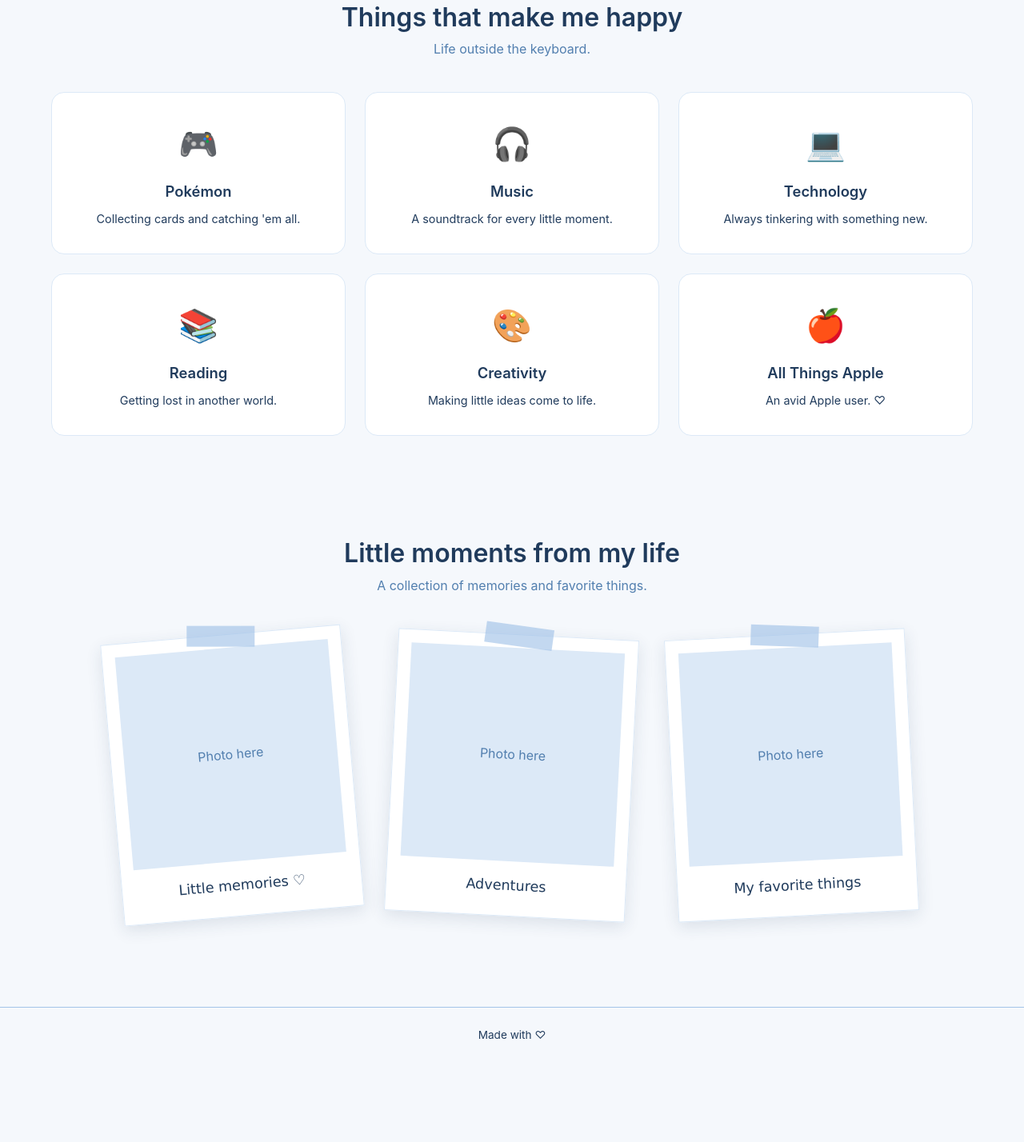
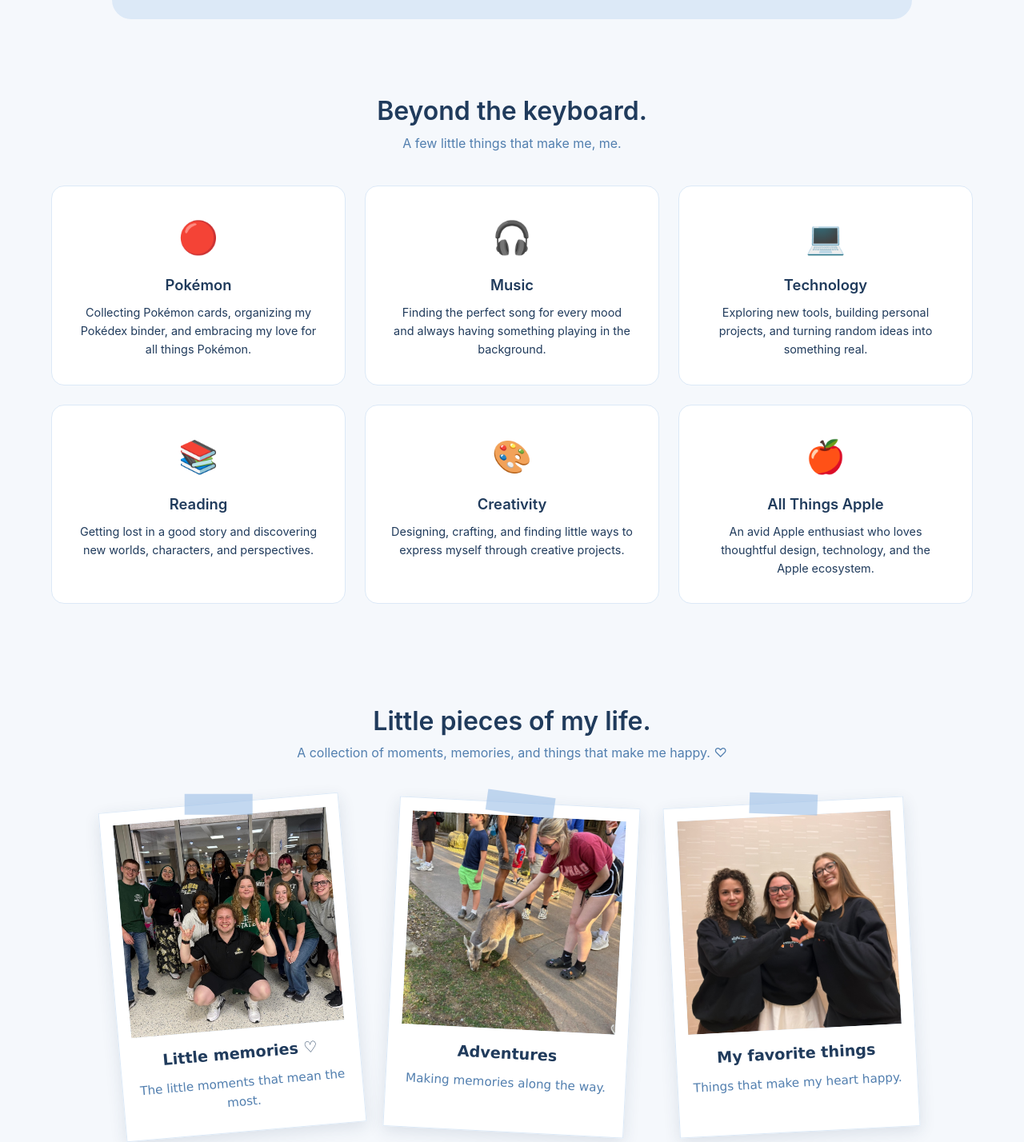
Before and after one commit to kkoppin001/kkoppin001.github.io, a plain HTML site: page about.html in a window 1280 px wide. Shown: the part 1372-2800 px from the top of the page at 80% size. Before the commit the page ends 2701 px from the top, so only its background shows below. Drawn offline with Linux system fonts and the light colour scheme.

Commit message:
added images and little captions

```diff
--- a/about.html
+++ b/about.html
@@ -4,9 +4,9 @@
     <meta charset="UTF-8">
     <meta name="viewport" content="width=device-width, initial-scale=1.0">
 
-    <meta name="description" content="Get to know Kalli Koppin beyond the keyboard.">
+    <meta name="description" content="Get to know Kalli Koppin, her interests, passions, and personal mission.">
 
-    <title>Kalli Koppin | About Me</title>
+    <title>Kalli Koppin | About</title>
 
     <link rel="stylesheet" href="css/styles.css">
     <script src="js/main.js" defer></script>
@@ -61,16 +61,29 @@
 
         </section>
 
-        <!-- Personal Biography -->
+        <!-- About Me -->
         <section class="about-intro">
 
             <figure class="polaroid about-polaroid">
 
                 <div class="polaroid-photo">
-                    Your photo here
+                    <img
+                        src="assets/images/about/about-me.jpg"
+                        alt="Portrait of Kalli Koppin"
+                    >
                 </div>
 
-                <figcaption>That's me! ♡</figcaption>
+                <figcaption>
+
+                    <span class="polaroid-title">
+                        That's me! ♡
+                    </span>
+
+                    <span class="polaroid-description">
+                        A little glimpse of the person behind the screen.
+                    </span>
+
+                </figcaption>
 
             </figure>
 
@@ -80,33 +93,35 @@
 
                 <p>
                     I'm Kalli, a Computer Science graduate and
-                    Cybersecurity master's student at Wright
-                    State University.
+                    Cybersecurity master's student at Wright State
+                    University with a passion for technology,
+                    creativity, and continuous learning.
                 </p>
 
                 <p>
-                    I enjoy building software, solving problems,
-                    exploring new technologies, and finding ways
-                    to make everyday life a little easier.
+                    I love building software, exploring new technologies,
+                    and finding ways to make everyday things a little
+                    easier through code. I'm especially interested in
+                    software development, automation, and cybersecurity.
                 </p>
 
                 <p>
-                    Beyond technology, I am passionate about
-                    leadership, personal growth, creativity,
-                    and making meaningful connections with others.
+                    Beyond technology, I'm passionate about leadership,
+                    personal growth, and creating meaningful connections
+                    with the people around me.
                 </p>
 
                 <p>
-                    There's a lot more to me than what you'll
-                    find on my resume, and this little corner
-                    of the internet is where I get to share it.
+                    When I'm not behind a keyboard, you can usually find
+                    me collecting Pokémon cards, listening to music,
+                    reading, or finding a new creative project to start.
                 </p>
 
             </div>
 
         </section>
 
-        <!-- Personal Mission -->
+        <!-- Personal Mission Statement -->
         <section class="mission-section">
 
             <div class="mission-card">
@@ -128,51 +143,110 @@
 
         </section>
 
-        <!-- Hobbies and Interests -->
+        <!-- Personal Interests -->
         <section class="interests-section">
 
             <div class="section-heading">
-                <h2>Things that make me happy</h2>
-                <p>Life outside the keyboard.</p>
+
+                <h2>Beyond the keyboard.</h2>
+
+                <p>
+                    A few little things that make me, me.
+                </p>
+
             </div>
 
             <div class="interests-grid">
 
-                <div class="interest-card">
-                    <span class="interest-icon">🎮</span>
+                <!-- Pokémon -->
+                <article class="interest-card">
+
+                    <span class="interest-icon">🔴</span>
+
                     <h3>Pokémon</h3>
-                    <p>Collecting cards and catching 'em all.</p>
-                </div>
 
-                <div class="interest-card">
+                    <p>
+                        Collecting Pokémon cards, organizing my
+                        Pokédex binder, and embracing my love
+                        for all things Pokémon.
+                    </p>
+
+                </article>
+
+                <!-- Music -->
+                <article class="interest-card">
+
                     <span class="interest-icon">🎧</span>
+
                     <h3>Music</h3>
-                    <p>A soundtrack for every little moment.</p>
-                </div>
 
-                <div class="interest-card">
+                    <p>
+                        Finding the perfect song for every mood
+                        and always having something playing
+                        in the background.
+                    </p>
+
+                </article>
+
+                <!-- Technology -->
+                <article class="interest-card">
+
                     <span class="interest-icon">💻</span>
+
                     <h3>Technology</h3>
-                    <p>Always tinkering with something new.</p>
-                </div>
 
-                <div class="interest-card">
+                    <p>
+                        Exploring new tools, building personal
+                        projects, and turning random ideas
+                        into something real.
+                    </p>
+
+                </article>
+
+                <!-- Reading -->
+                <article class="interest-card">
+
                     <span class="interest-icon">📚</span>
+
                     <h3>Reading</h3>
-                    <p>Getting lost in another world.</p>
-                </div>
 
-                <div class="interest-card">
+                    <p>
+                        Getting lost in a good story and
+                        discovering new worlds, characters,
+                        and perspectives.
+                    </p>
+
+                </article>
+
+                <!-- Creativity -->
+                <article class="interest-card">
+
                     <span class="interest-icon">🎨</span>
+
                     <h3>Creativity</h3>
-                    <p>Making little ideas come to life.</p>
-                </div>
 
-                <div class="interest-card">
+                    <p>
+                        Designing, crafting, and finding little
+                        ways to express myself through
+                        creative projects.
+                    </p>
+
+                </article>
+
+                <!-- Apple -->
+                <article class="interest-card">
+
                     <span class="interest-icon">🍎</span>
+
                     <h3>All Things Apple</h3>
-                    <p>An avid Apple user. ♡</p>
-                </div>
+
+                    <p>
+                        An avid Apple enthusiast who loves
+                        thoughtful design, technology,
+                        and the Apple ecosystem.
+                    </p>
+
+                </article>
 
             </div>
 
@@ -182,25 +256,91 @@
         <section class="scrapbook-section">
 
             <div class="section-heading">
-                <h2>Little moments from my life</h2>
-                <p>A collection of memories and favorite things.</p>
+
+                <h2>Little pieces of my life.</h2>
+
+                <p>
+                    A collection of moments, memories,
+                    and things that make me happy. ♡
+                </p>
+
             </div>
 
             <div class="scrapbook-grid">
 
+                <!-- Little Memories -->
                 <figure class="polaroid">
-                    <div class="polaroid-photo">Photo here</div>
-                    <figcaption>Little memories ♡</figcaption>
+
+                    <div class="polaroid-photo">
+                        <img
+                            src="assets/images/about/little-memories.jpg"
+                            alt="Little memories"
+                            loading="lazy"
+                        >
+                    </div>
+
+                    <figcaption>
+
+                        <span class="polaroid-title">
+                            Little memories ♡
+                        </span>
+
+                        <span class="polaroid-description">
+                            The little moments that mean the most.
+                        </span>
+
+                    </figcaption>
+
                 </figure>
 
+                <!-- Adventures -->
                 <figure class="polaroid">
-                    <div class="polaroid-photo">Photo here</div>
-                    <figcaption>Adventures</figcaption>
+
+                    <div class="polaroid-photo">
+                        <img
+                            src="assets/images/about/adventures.jpg"
+                            alt="Adventures"
+                            loading="lazy"
+                        >
+                    </div>
+
+                    <figcaption>
+
+                        <span class="polaroid-title">
+                            Adventures
+                        </span>
+
+                        <span class="polaroid-description">
+                            Making memories along the way.
+                        </span>
+
+                    </figcaption>
+
                 </figure>
 
+                <!-- Favorite Things -->
                 <figure class="polaroid">
-                    <div class="polaroid-photo">Photo here</div>
-                    <figcaption>My favorite things</figcaption>
+
+                    <div class="polaroid-photo">
+                        <img
+                            src="assets/images/about/favorite.jpg"
+                            alt="My favorite things"
+                            loading="lazy"
+                        >
+                    </div>
+
+                    <figcaption>
+
+                        <span class="polaroid-title">
+                            My favorite things
+                        </span>
+
+                        <span class="polaroid-description">
+                            Things that make my heart happy.
+                        </span>
+
+                    </figcaption>
+
                 </figure>
 
             </div>
--- a/css/styles.css
+++ b/css/styles.css
@@ -551,11 +551,27 @@ Responsive Hero
 }
 
 .polaroid figcaption {
+    display: flex;
+    flex-direction: column;
+    gap: 0.5rem;
+
     text-align: center;
     font-family: "Bradley Hand", "Segoe Print", cursive;
     font-size: 1.1rem;
     color: var(--deep-navy);
     margin-top: 1rem;
+}
+
+.polaroid-title {
+    font-size: 1.2rem;
+    font-weight: 600;
+}
+
+.polaroid-description {
+    font-size: 0.95rem;
+    font-weight: 400;
+    line-height: 1.6;
+    color: var(--primary);
 }
 
 .about-polaroid {
```
